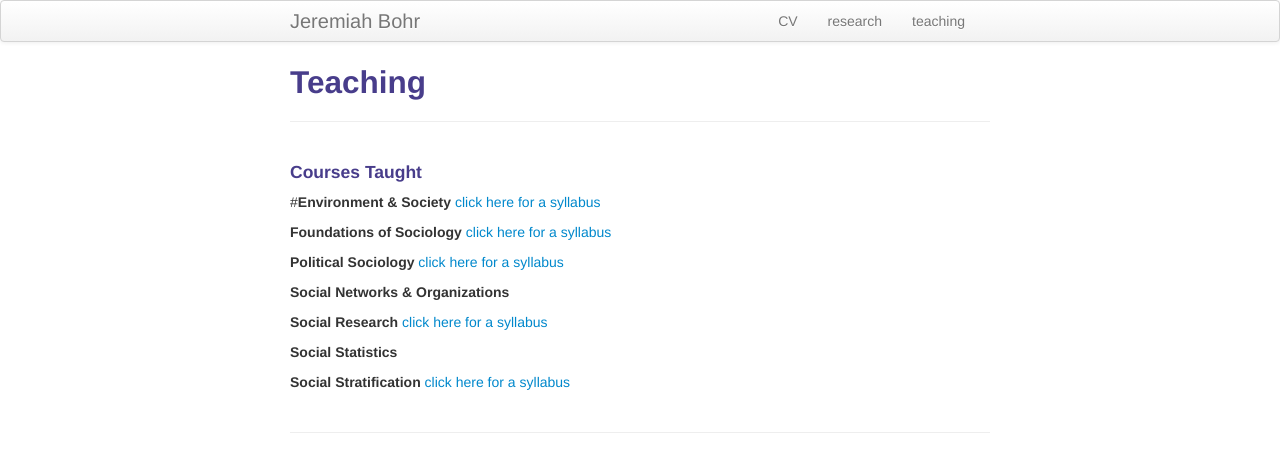
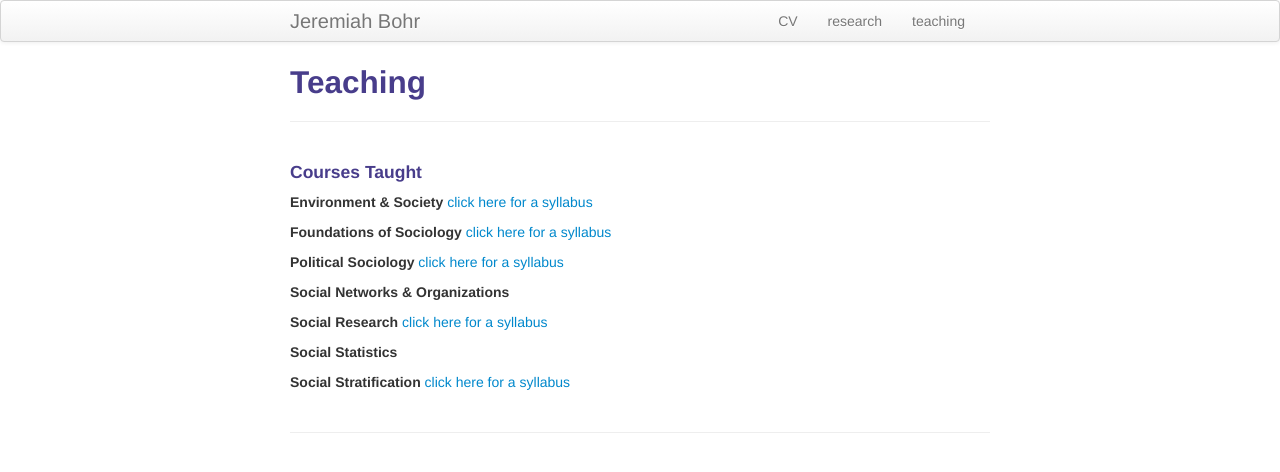
Before and after one commit to jeremiahbohr/jeremiahbohr.github.io, a Jekyll site: the page built from pages/teaching.md, in a window 1280 px wide. Shown: the top 472 px of the page. Built offline with Jekyll 4.4.1, drawn with Linux system fonts in a browser that asks for light colours; our own code applies the rules of GitHub Pages for plain Markdown files.

Commit message:
update my website

```diff
--- a/pages/teaching.md
+++ b/pages/teaching.md
@@ -15,7 +15,7 @@ description: Jeremiah Bohr's teaching
 
 #### Courses Taught
 
-#**Environment & Society**
+**Environment & Society**
 [click here for a syllabus]({{ BASE_PATH}}/pages/syllabi/EnvSociety_SP18.pdf)
 <br />
 
```
